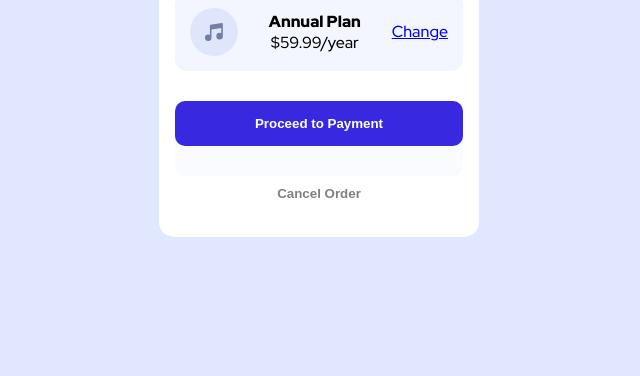
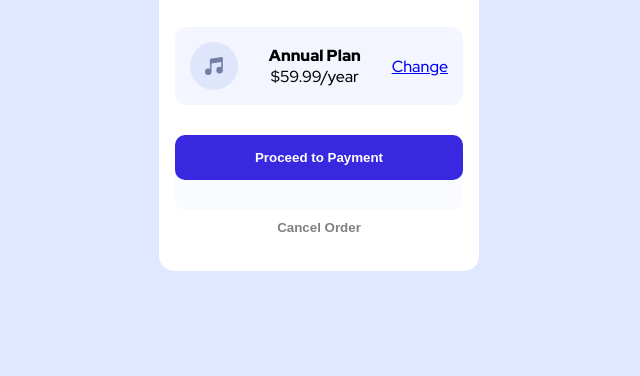
Before and after one commit to Fatima-hub333/Order-summary-component, a website: page index.html in a window 1280 px wide. Shown: the part 424-800 px from the top of the page, without its empty margins (321-961 px from the left). Drawn offline with Linux system fonts and the light colour scheme.

Commit message:
Update index.css

```diff
--- a/index.css
+++ b/index.css
@@ -32,8 +32,15 @@
 }
 
 body {
+  background-image: url("images/pattern-background-mobile.svg");
+  background-position: top;
+  background-repeat: repeat-x;
   background-color: var(--clr-paleblue);
   font-family: var(--ff-hat);
+  display: flex;
+  justify-content: center;
+  align-items: center;
+  min-height: 100vh;
 }
 
 .container {
```
